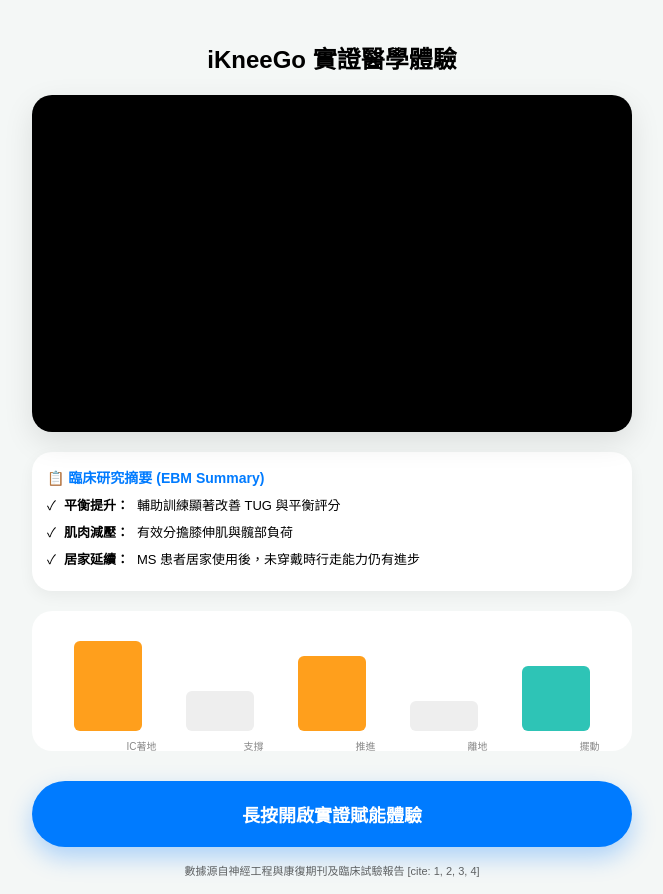
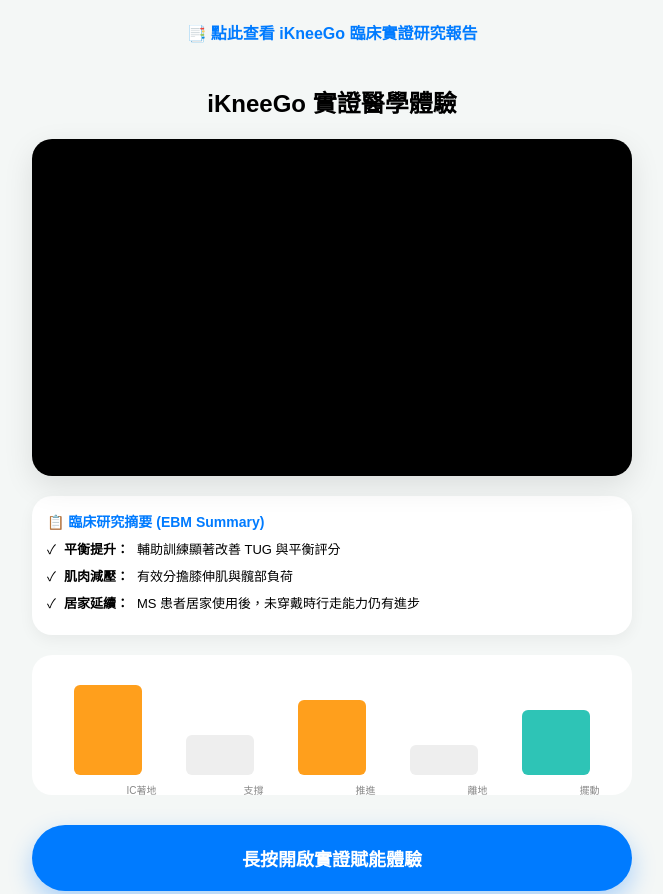
Before and after one commit to wei0417-creator/ikneego, a plain HTML site: page index.html in a window 1280 px wide. Shown: the top 894 px of the page, without its empty margins (308-971 px from the left). Drawn offline with Linux system fonts and the light colour scheme.

Commit message:
Update index.html

```diff
--- a/index.html
+++ b/index.html
@@ -4,6 +4,11 @@
     <meta charset="UTF-8">
     <meta name="viewport" content="width=device-width, initial-scale=1.0">
     <title>iKneeGo 實證醫學步態分析</title>
+    <div style="margin-bottom: 20px;">
+    <a href="evidence.html" style="color: #007bff; font-weight: bold; text-decoration: none;">
+        📑 點此查看 iKneeGo 臨床實證研究報告
+    </a>
+</div>
     <style>
         :root {
             --primary: #007bff;
```
